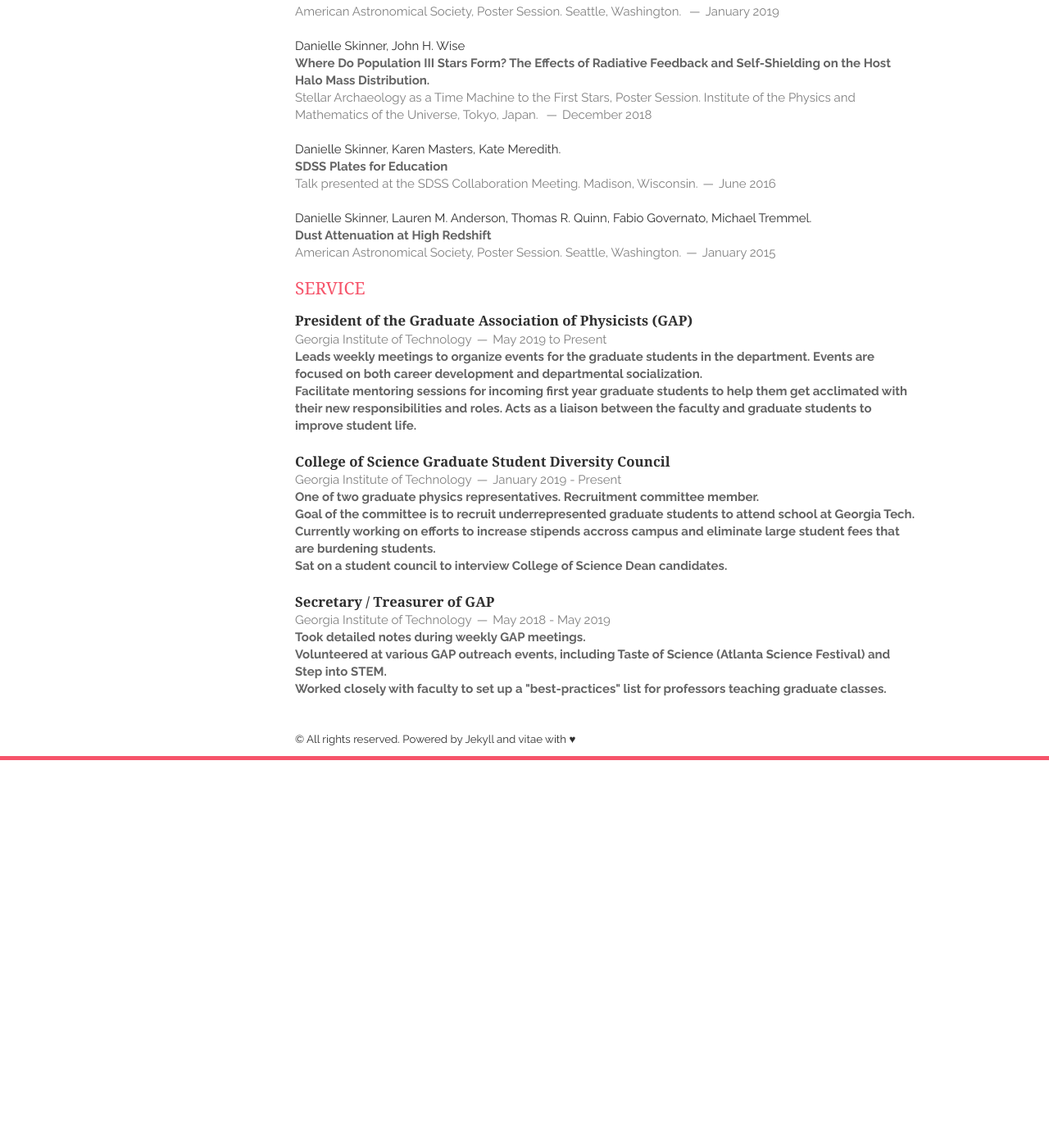
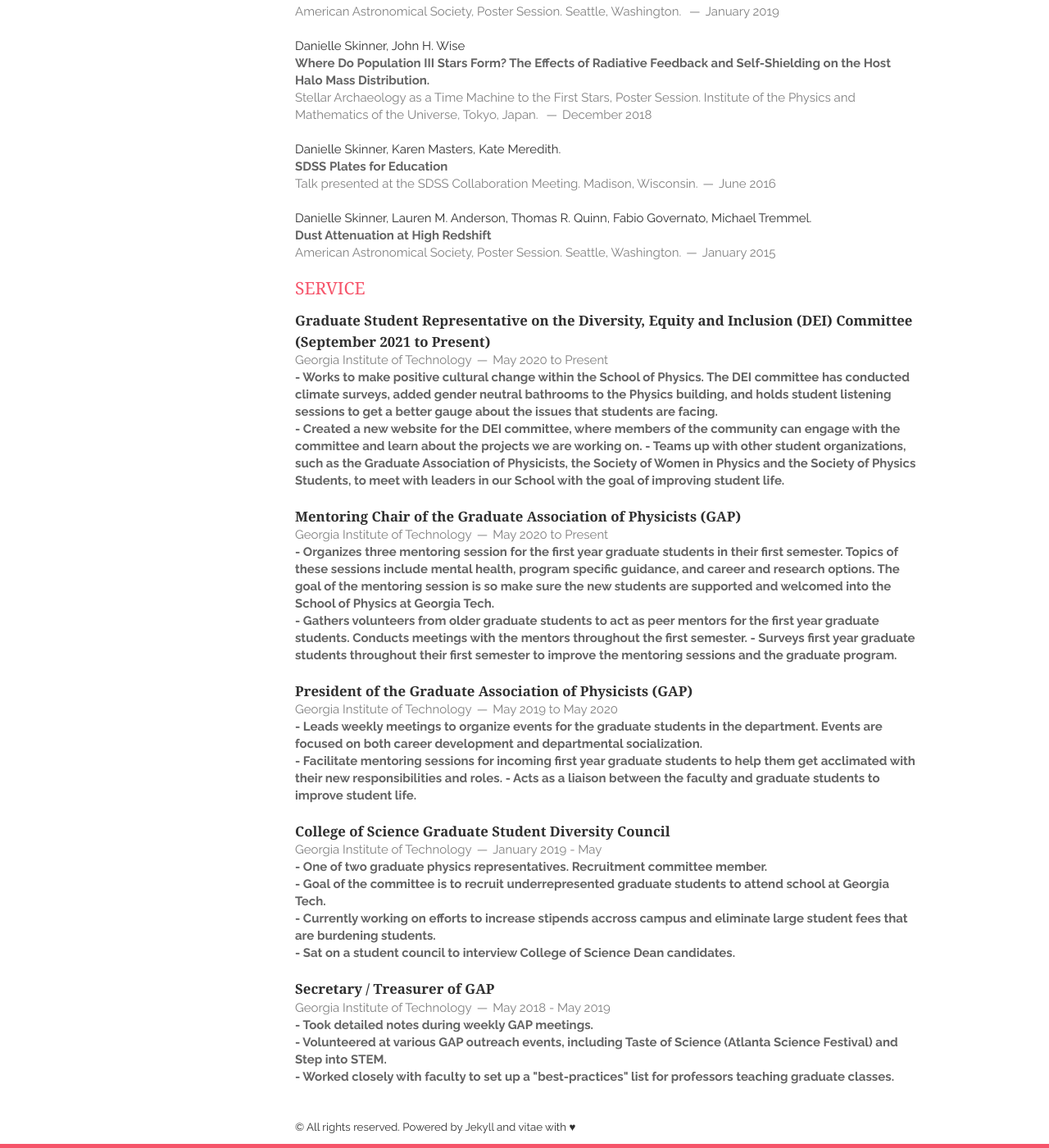
Before and after one commit to drenniks/drenniks.github.io, a Jekyll site: the page built from index.html, in a window 1280 px wide and 1400 px high, scrolled down 2141 px. Shown: the whole window at 82% size. Built offline with Jekyll 4.4.1, drawn with Linux system fonts in a browser that asks for light colours; nearby versions of some CDN libraries; the list of posts is cut into pages by our own code; before the commit the page ends 3068 px from its top, so only the background shows below that; some of the changed text lies outside the part shown.

Commit message:
Updating CV

```diff
--- a/_includes/cv.html
+++ b/_includes/cv.html
@@ -7,7 +7,7 @@
             <span><address>Atlanta, Georgia</address><time>2018 to Present</time></span>
         </header>
         <p>
-            <em>PhD Topic: Cosmological Simulations of the First Galaxies and their Observational Signatures</em>
+            <em>PhD Topic: Nucleosynthesis of Neutron Star Mergers in the Early Universe</em>
         </p>
         <p>
             <em>PhD Advisor: Dr. John Wise</em>
@@ -318,26 +318,73 @@
    	</article>
 
    	<h1>SERVICE</h1>
+	<article>
+        <header>
+            <h1>
+            	Graduate Student Representative on the Diversity, Equity and Inclusion (DEI) Committee (September 2021 to Present)
+            </h1>
+            <span>
+            	<address>Georgia Institute of Technology</address><time>May 2020 to Present</time>
+            </span>
+        </header>
+        <p>
+            <em>
+            	- Works to make positive cultural change within the School of Physics. The DEI committee has conducted climate surveys, added gender neutral bathrooms to the Physics building, and holds student listening sessions to get a better gauge about the issues that students are facing.
+            </em>
+        </p>
+        <p>
+            <em>
+            	- Created a new website for the DEI committee, where members of the community can engage with the committee and learn about the projects we are working on.
+            </em>
+            <em>
+            	- Teams up with other student organizations, such as the Graduate Association of Physicists, the Society of Women in Physics and the Society of Physics Students, to meet with leaders in our School with the goal of improving student life.
+            </em>
+        </p>
+    </article>
+	<article>
+        <header>
+            <h1>
+            	Mentoring Chair of the Graduate Association of Physicists (GAP)
+            </h1>
+            <span>
+            	<address>Georgia Institute of Technology</address><time>May 2020 to Present</time>
+            </span>
+        </header>
+        <p>
+            <em>
+            	- Organizes three mentoring session for the first year graduate students in their first semester. Topics of these sessions include mental health, program specific guidance, and career and research options. The goal of the mentoring session is so make sure the new students are supported and welcomed into the School of Physics at Georgia Tech.
+            </em>
+        </p>
+        <p>
+            <em>
+            	- Gathers volunteers from older graduate students to act as peer mentors for the first year graduate students. Conducts meetings with the mentors throughout the first semester.
+            </em>
+            <em>
+            	- Surveys first year graduate students throughout their first semester to improve the mentoring sessions and the graduate program.
+            </em>
+        </p>
+    </article>
+
    	<article>
         <header>
             <h1>
             	President of the Graduate Association of Physicists (GAP)
             </h1>
             <span>
-            	<address>Georgia Institute of Technology</address><time>May 2019 to Present</time>
+            	<address>Georgia Institute of Technology</address><time>May 2019 to May 2020</time>
             </span>
         </header>
         <p>
             <em>
-            	Leads weekly meetings to organize events for the graduate students in the department. Events are focused on both career development and departmental socialization.
+            	- Leads weekly meetings to organize events for the graduate students in the department. Events are focused on both career development and departmental socialization.
             </em>
         </p>
         <p>
             <em>
-            	Facilitate mentoring sessions for incoming first year graduate students to help them get acclimated with their new responsibilities and roles.
+            	- Facilitate mentoring sessions for incoming first year graduate students to help them get acclimated with their new responsibilities and roles.
             </em>
             <em>
-            	Acts as a liaison between the faculty and graduate students to improve student life.
+            	- Acts as a liaison between the faculty and graduate students to improve student life.
             </em>
         </p>
     </article>
@@ -348,27 +395,27 @@
     			College of Science Graduate Student Diversity Council
     		</h1>
     		<span>
-    			<address>Georgia Institute of Technology</address><time>January 2019 - Present</time>
+    			<address>Georgia Institute of Technology</address><time>January 2019 - May</time>
     		</span>
     	</header>
     	<p>
     		<em>
-    			One of two graduate physics representatives. Recruitment committee member.
+    			- One of two graduate physics representatives. Recruitment committee member.
     		</em>
     	</p>
     	<p>
     		<em>
-    			Goal of the committee is to recruit underrepresented graduate students to attend school at Georgia Tech.
+    			- Goal of the committee is to recruit underrepresented graduate students to attend school at Georgia Tech.
     		</em>
     	</p>
     	<p>
     		<em>
-    			Currently working on efforts to increase stipends accross campus and eliminate large student fees that are burdening students.
+    			- Currently working on efforts to increase stipends accross campus and eliminate large student fees that are burdening students.
     		</em>
     	</p>
     	<p>
     		<em>
-    			Sat on a student council to interview College of Science Dean candidates.
+    			- Sat on a student council to interview College of Science Dean candidates.
     		</em>
     	</p>
     </article>
@@ -384,17 +431,17 @@
     	</header>
     	<p>
     		<em>
-    			Took detailed notes during weekly GAP meetings.
+    			- Took detailed notes during weekly GAP meetings.
     		</em>
     	</p>
     	<p>
     		<em>
-    			Volunteered at various GAP outreach events, including Taste of Science (Atlanta Science Festival) and Step into STEM.
+    			- Volunteered at various GAP outreach events, including Taste of Science (Atlanta Science Festival) and Step into STEM.
     		</em>
     	</p>
     	<p>
     		<em>
-    			Worked closely with faculty to set up a "best-practices" list for professors teaching graduate classes.
+    			- Worked closely with faculty to set up a "best-practices" list for professors teaching graduate classes.
     		</em>
     	</p>
     </article>
```
